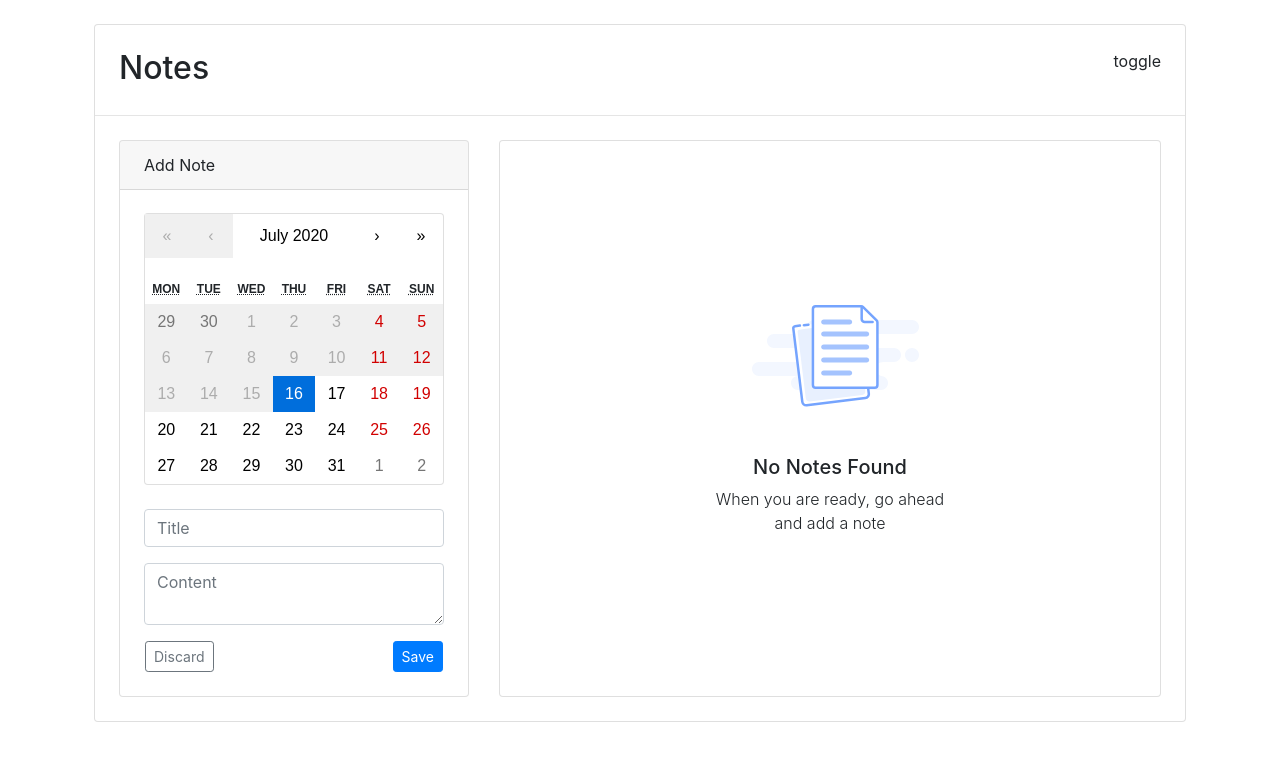
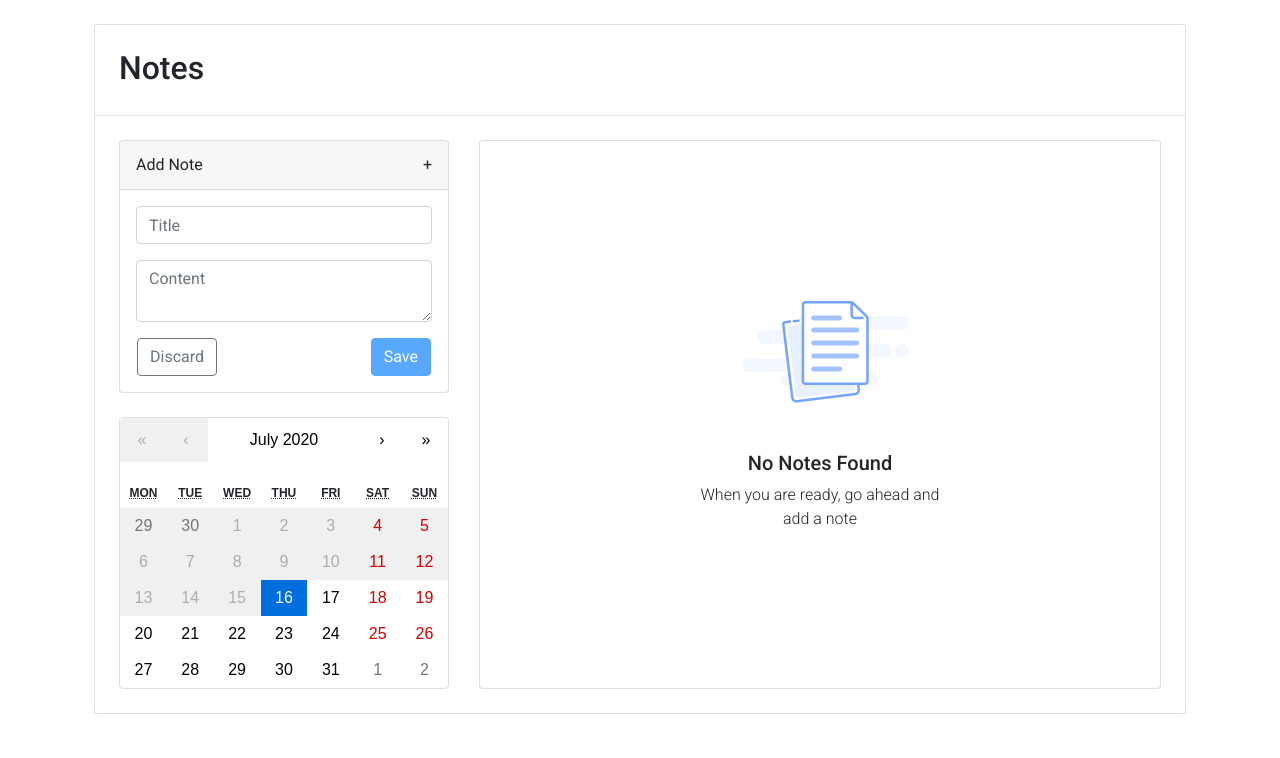
Before and after one commit to AKAspanion/notes-app, a React (Create React App) app: page / in a window 1280 px wide. Shown: the top 758 px of the page. Built offline with nearby package versions, Linux system fonts and the light colour scheme.

Commit message:
✨ Added edit functionality

```diff
--- a/package.json
+++ b/package.json
@@ -13,6 +13,7 @@
     "react-dom": "^16.13.1",
     "react-redux": "^7.2.0",
     "react-scripts": "3.4.1",
+    "react-transition-group": "^4.4.1",
     "redux": "^4.0.5",
     "redux-thunk": "^2.3.0"
   },
--- a/public/index.html
+++ b/public/index.html
@@ -10,6 +10,10 @@
       content="Web site created using create-react-app"
     />
     <link rel="apple-touch-icon" href="%PUBLIC_URL%/logo192.png" />
+    <link
+      href="https://fonts.googleapis.com/css2?family=Roboto:ital,wght@0,100;0,300;0,400;0,500;0,700;0,900;1,100;1,300;1,400;1,500;1,700;1,900&display=swap"
+      rel="stylesheet"
+    />
     <!--
       manifest.json provides metadata used when your web app is installed on a
       user's mobile device or desktop. See https://developers.google.com/web/fundamentals/web-app-manifest/
@@ -24,7 +28,7 @@
       work correctly both with client-side routing and a non-root public URL.
       Learn how to configure a non-root public URL by running `npm run build`.
     -->
-    <title>React App</title>
+    <title>Notes</title>
   </head>
   <body>
     <noscript>You need to enable JavaScript to run this app.</noscript>
--- a/src/actions/types.js
+++ b/src/actions/types.js
@@ -1 +1,2 @@
 export const ADD_NOTE = 'ADD_NOTE';
+export const UPDATE_NOTE = 'UPDATE_NOTE';
--- a/src/components/NoteForm.jsx
+++ b/src/components/NoteForm.jsx
@@ -1,92 +1,94 @@
-import React, { useState } from "react";
+import React from "react";
 
 import Calendar from "react-calendar";
 import { Row, Card, Form, Button, Accordion } from "react-bootstrap";
 
 import { Spacer } from ".";
-import { uid } from "../utils";
 
-function NoteForm({ onChange }) {
-  const [title, setTitle] = useState("");
-  const [content, setContent] = useState("");
-  const [date, setDate] = useState(new Date());
-
-  const handleSubmit = () => {
-    onChange({ title, content, date: date.toDateString(), id: uid() });
-  };
-
-  const handleDiscard = () => {
-    setTitle("");
-    setContent("");
-    setDate(new Date());
-  };
-
-  const handleAccordionSelect = (e) => {
-    console.log(e);
-  };
-
+function NoteForm({
+  date,
+  title,
+  active,
+  isEdit,
+  onOpen,
+  content,
+  onChange,
+  onSubmit,
+  onDiscard,
+  validated,
+}) {
   return (
-    <div className="d-flex align-items-center justify-content-center">
-      <Accordion
-        activeKey="0"
-        onSelect={handleAccordionSelect}
-        style={{ width: "350px", overflow: "hidden" }}
-      >
-        <Card>
+    <div className="d-flex flex-column align-items-center justify-content-center">
+      <Card style={{ maxWidth: "350px", minWidth: "100%", overflow: "hidden" }}>
+        <Accordion activeKey={active}>
           <Accordion.Toggle
-            eventKey="0"
+            eventKey="active"
             as={Card.Header}
-            onClick={handleAccordionSelect}
-            className="text-left px-3 px-sm-4"
+            onClick={onOpen}
+            className={`text-left px-3 px-sm-3 ${
+              active !== "active" ? "border-bottom-0" : ""
+            }`}
           >
-            Add Note
+            <div className="d-flex">
+              <span>Add Note</span>
+              <Spacer />
+              <span>+</span>
+            </div>
           </Accordion.Toggle>
-          <Accordion.Collapse eventKey="0">
-            <Card.Body className="p-3 p-sm-4">
-              <Calendar
-                value={date}
-                onChange={setDate}
-                minDate={new Date()}
-                className="text-center card mb-3 mb-sm-4"
-              />
-              <Form className="text-left" onSubmit={handleSubmit}>
-                <Form.Group controlId="formBasicEmail">
+          <Accordion.Collapse eventKey="active">
+            <Card.Body className="p-3 py-3 p-sm-3">
+              <Form className="text-left" onSubmit={onSubmit}>
+                <Form.Group controlId="formBasicTitle">
                   {/* <Form.Label>Title</Form.Label> */}
                   <Form.Control
                     type="text"
                     value={title}
                     placeholder="Title"
-                    onChange={(e) => setTitle(e.target.value)}
+                    onChange={(e) => onChange("Title", e.target.value)}
                   />
                 </Form.Group>
-                <Form.Group controlId="formBasicEmail">
+                <Form.Group controlId="formBasicContent">
                   <Form.Control
                     type="text"
                     as="textarea"
                     value={content}
                     placeholder="Content"
-                    onChange={(e) => setContent(e.target.value)}
+                    onChange={(e) => onChange("Content", e.target.value)}
                   />
                 </Form.Group>
                 <Row className="px-3">
                   <Button
-                    size="sm"
                     className="mr-2"
-                    onClick={handleDiscard}
+                    onClick={onDiscard}
                     variant="outline-secondary"
                   >
                     Discard
                   </Button>
                   <Spacer />
-                  <Button size="sm" variant="primary" onClick={handleSubmit}>
-                    Save
+                  <Button variant="primary" type="submit" disabled={!validated}>
+                    {isEdit ? "Update" : "Save"}
                   </Button>
                 </Row>
               </Form>
             </Card.Body>
           </Accordion.Collapse>
-        </Card>
-      </Accordion>
+        </Accordion>
+      </Card>
+      <Card
+        className="text-center mt-3 mt-sm-4 border-none"
+        style={{ width: "330px", overflow: "hidden" }}
+      >
+        <Accordion activeKey={active}>
+          <Accordion.Collapse eventKey="active">
+            <Calendar
+              value={date}
+              className="card"
+              minDate={new Date()}
+              onChange={(e) => onChange("Date", e)}
+            />
+          </Accordion.Collapse>
+        </Accordion>
+      </Card>
     </div>
   );
 }
--- a/src/components/NoteList.jsx
+++ b/src/components/NoteList.jsx
@@ -1,32 +1,52 @@
 import React from "react";
+import { CSSTransition, TransitionGroup } from "react-transition-group";
 
-import { Button, ListGroup } from "react-bootstrap";
+import { Button, ListGroup, Form, InputGroup } from "react-bootstrap";
 import { Spacer, EmptyState } from ".";
 
-function NoteList({ notes }) {
+function NoteList({ notes, onEdit }) {
+  const notesLength = notes.length;
   return (
     <React.Fragment>
-      {!!notes.length && (
+      {!!notesLength && (
+        <div className="mb-4 d-flex align-items-center">
+          <InputGroup>
+            <InputGroup.Prepend>
+              <InputGroup.Text id="basic-addon1">@</InputGroup.Text>
+            </InputGroup.Prepend>
+            <Form.Control placeholder="Search"></Form.Control>
+
+            <InputGroup.Append>
+              <Button variant="outline-primary">Cancel</Button>
+            </InputGroup.Append>
+          </InputGroup>
+        </div>
+      )}
+      {!!notesLength && (
         <ListGroup>
-          {notes.map((note, index) => (
-            <ListGroup.Item key={note.id}>
-              <div className="d-flex">
+          <TransitionGroup style={{ borderRadius: "0.25rem" }}>
+            {notes.map((note) => (
+              <CSSTransition key={note.id} timeout={500} classNames="note">
+                <ListGroup.Item className="px-3">
+                  <div className="d-flex align-items-center">
                     <div className="text-left">
                       <span>{note.title}</span>
                     </div>
                     <Spacer />
-                <div className="text-right">
-                  <div className="text-nowrap">
+                    <div className="text-nowrap pr-3 font-weight-light small">
                       {(note.date || "").slice(4, 10)}
                     </div>
-                  <Button size="sm">Edit</Button>
-                </div>
+                    <Button size="sm" onClick={() => onEdit(note)}>
+                      Edit
+                    </Button>
                   </div>
                 </ListGroup.Item>
+              </CSSTransition>
             ))}
+          </TransitionGroup>
         </ListGroup>
       )}
-      {!notes.length && (
+      {!notesLength && (
         <EmptyState
           title="No Notes Found"
           subtitle="When you are ready, go ahead and add a note"
--- a/src/index.css
+++ b/src/index.css
@@ -1,8 +1,8 @@
 body {
   margin: 0;
-  font-family: -apple-system, BlinkMacSystemFont, "Segoe UI", "Roboto", "Oxygen",
+  font-family: "Roboto", -apple-system, BlinkMacSystemFont, "Segoe UI", "Oxygen",
     "Ubuntu", "Cantarell", "Fira Sans", "Droid Sans", "Helvetica Neue",
-    sans-serif;
+    sans-serif !important;
   -webkit-font-smoothing: antialiased;
   -moz-osx-font-smoothing: grayscale;
 }
@@ -19,3 +19,26 @@ code {
 .full-width {
   width: 100%;
 }
+
+.note-enter {
+  opacity: 0;
+}
+.note-enter-active {
+  opacity: 1;
+  transition: opacity 300ms ease-in;
+}
+.note-exit {
+  opacity: 1;
+}
+.note-exit-active {
+  opacity: 0;
+  transition: opacity 300ms ease-in;
+}
+
+.border-bottom-0 {
+  border-bottom: none !important;
+}
+
+.border-none {
+  border: none !important;
+}
--- a/src/pages/MainPage.jsx
+++ b/src/pages/MainPage.jsx
@@ -1,14 +1,79 @@
-import React from "react";
+import React, { useState, useEffect } from "react";
 import { connect } from "react-redux";
 
 import { Row, Col, Card, Container } from "react-bootstrap";
 
 import { Spacer, NoteForm, NoteList } from "../components";
-import { addNote } from "../actions";
+import { addNote, updateNote } from "../actions";
+import { uid } from "../utils";
 
-function MainPage({ notes, addNoteToState }) {
-  const handleFormChange = (note) => {
-    addNoteToState(note);
+function MainPage({ notes, addNoteToState, updateNoteInState }) {
+  const [id, setId] = useState("");
+  const [title, setTitle] = useState("");
+  const [content, setContent] = useState("");
+  const [isEdit, setIsEdit] = useState(false);
+  const [date, setDate] = useState(new Date());
+  const [active, setActive] = useState("active");
+  const [validated, setValidated] = useState(false);
+
+  useEffect(() => {
+    setValidated(!!(title && content && date));
+  }, [title, content, date]);
+
+  const clearForm = () => {
+    setTitle("");
+    setContent("");
+    setIsEdit(false);
+    setDate(new Date());
+  };
+
+  const handleFormChange = (prop, value) => {
+    switch (prop) {
+      case "Date":
+        setDate(value);
+        break;
+      case "Title":
+        setTitle(value);
+        break;
+      case "Content":
+        setContent(value);
+        break;
+      case "Id":
+        setId(value);
+        break;
+      default:
+        break;
+    }
+  };
+
+  const handleFormSubmit = (e) => {
+    if (e.preventDefault) e.preventDefault();
+
+    if (!validated) return;
+
+    if (isEdit) {
+      updateNoteInState({ title, content, date: date.toDateString(), id });
+    } else {
+      addNoteToState({ title, content, date: date.toDateString(), id: uid() });
+    }
+    clearForm();
+  };
+
+  const handleFormActive = () => {
+    setActive(active === "active" ? null : "active");
+  };
+
+  const handleFormDiscard = () => {
+    clearForm();
+  };
+
+  const handleEdit = ({ date, title, content, id }) => {
+    setIsEdit(true);
+    setActive("active");
+    handleFormChange("Id", id);
+    handleFormChange("Title", title);
+    handleFormChange("Content", content);
+    handleFormChange("Date", new Date(date));
   };
 
   return (
@@ -17,15 +82,30 @@ function MainPage({ notes, addNoteToState }) {
         <div className="d-flex px-3 pt-4 px-sm-4">
           <h2 className="pb-1">Notes</h2>
           <Spacer />
-          toggle
         </div>
-        <hr></hr>
+        <hr />
         <Row className="px-3 px-sm-4">
           <Col xs={12} lg={"auto"} className="pb-3 pt-sm-2 pb-sm-4">
-            <NoteForm onChange={handleFormChange} />
+            <NoteForm
+              date={date}
+              title={title}
+              active={active}
+              isEdit={isEdit}
+              content={content}
+              validated={validated}
+              onOpen={handleFormActive}
+              onChange={handleFormChange}
+              onSubmit={handleFormSubmit}
+              onDiscard={handleFormDiscard}
+            />
           </Col>
+          <hr
+            className={`d-sm-none full-width ${
+              active === "active" ? "mt-0" : "mt-n3"
+            }`}
+          />
           <Col xs={12} lg={"auto"} className="flex-grow-1 pb-3 pt-sm-2 pb-sm-4">
-            <NoteList notes={notes} />
+            <NoteList notes={notes} onEdit={handleEdit} />
           </Col>
         </Row>
       </Card>
@@ -39,4 +119,7 @@ const mapStateToProps = (state) => {
   };
 };
 
-export default connect(mapStateToProps, { addNoteToState: addNote })(MainPage);
+export default connect(mapStateToProps, {
+  addNoteToState: addNote,
+  updateNoteInState: updateNote,
+})(MainPage);
--- a/src/reducers/notesReducers.js
+++ b/src/reducers/notesReducers.js
@@ -1,9 +1,21 @@
-import { ADD_NOTE } from "../actions/types";
+import { ADD_NOTE, UPDATE_NOTE } from "../actions/types";
 
 export default (state = { notes: [] }, action) => {
   switch (action.type) {
     case ADD_NOTE:
       return { ...state, notes: [...state.notes, action.payload] };
+    case UPDATE_NOTE:
+      return {
+        ...state,
+        notes: [
+          ...state.notes.map((note) => {
+            if (note.id === action.payload.id) {
+              return { ...action.payload };
+            }
+            return note;
+          }),
+        ],
+      };
     default:
       return state;
   }
```
Also changed, not shown: src/actions/index.js (+10 -1 lines), 1 other file (tests, documents, lock files or other folders). Lines whose indentation alone changed are shown as unchanged.
